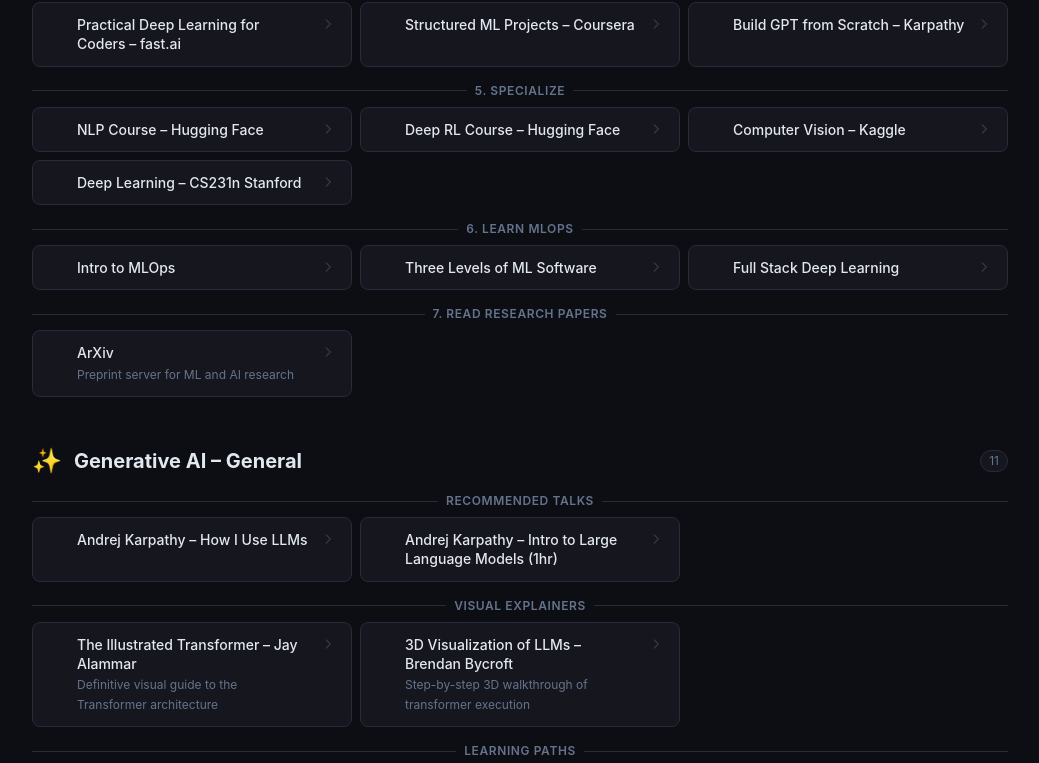
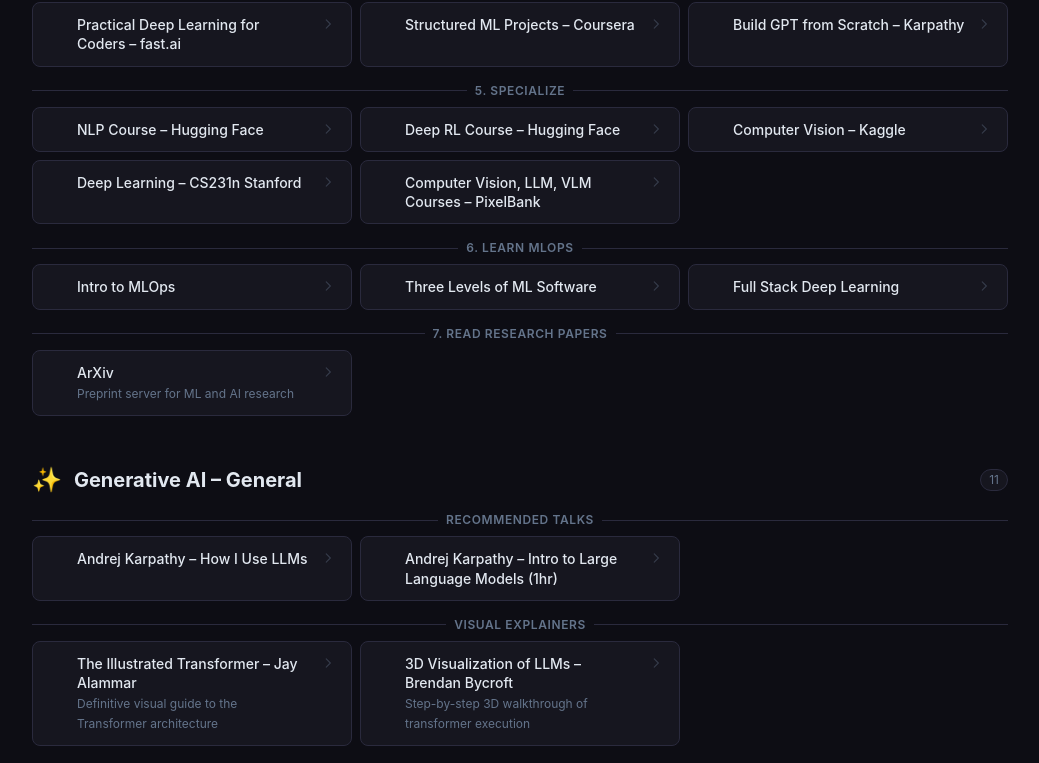
Before and after one commit to viveknaskar/everything-ai-ml, a Next.js app in the folder website/: page / in a window 1280 px wide. Shown: the part 1595-2358 px from the top of the page, without its empty margins (240-1279 px from the left). Built offline with nearby package versions, Linux system fonts and the light colour scheme.

Commit message:
added additional resources

```diff
--- a/website/src/data/resources.ts
+++ b/website/src/data/resources.ts
@@ -114,6 +114,7 @@ export const sections: Section[] = [
           { title: "Deep RL Course – Hugging Face", url: "https://huggingface.co/learn/deep-rl-course/unit0/introduction" },
           { title: "Computer Vision – Kaggle", url: "https://www.kaggle.com/learn/computer-vision" },
           { title: "Deep Learning – CS231n Stanford", url: "https://www.youtube.com/watch?v=vT1JzLTH4G4&list=PLSVEhWrZWDHQTBmWZufjxpw3s8sveJtnJ" },
+          { title: "Computer Vision, LLM, VLM Courses – PixelBank", url: "https://pixelbank.dev" },
         ],
       },
       {
@@ -302,6 +303,7 @@ export const sections: Section[] = [
       { title: "GenAIOps: Operationalize Generative AI (YouTube)", url: "https://www.youtube.com/watch?v=UfUoG_Ijgq4" },
       { title: "MLOps.org", url: "https://ml-ops.org/" },
       { title: "Full Stack Deep Learning", url: "https://fullstackdeeplearning.com/course/2022/" },
+      { title: "Systems & Networking for AI Engineers – PixelBank", url: "https://pixelbank.dev/systems" },
     ],
   },
   {
@@ -405,6 +407,7 @@ export const sections: Section[] = [
       { title: "RL Course by David Silver", url: "https://www.youtube.com/watch?v=2pWv7GOvuf0&list=PLqYmG7hTraZDM-OYHWgPebj2MfCFzFObQ" },
       { title: "NLP with Deep Learning – Stanford CS224n", url: "https://www.youtube.com/watch?v=rmVRLeJRkl4&list=PLoROMvodv4rMFqRtEuo6SGjY4XbRIVRd4" },
       { title: "Practical Deep Learning for Coders – fast.ai", url: "https://course.fast.ai/" },
+      { title: "CV, LLM, VLM Courses – PixelBank", url: "https://pixelbank.dev" },
     ],
   },
   {
@@ -561,6 +564,7 @@ export const sections: Section[] = [
       { title: "ML Interviews MVP – GitHub", url: "https://github.com/khangich/machine-learning-interview" },
       { title: "Designing Machine Learning Systems", url: "https://www.oreilly.com/library/view/designing-machine-learning/9781098107956/" },
       { title: "ML System Design: 650 Case Studies – GitHub", url: "https://github.com/mallahyari/ml-practical-usecases", description: "Real-world ML use cases from 100+ companies including Netflix, Airbnb, and Uber" },
+      { title: "ML Coding Questions – PixelBank", url: "https://pixelbank.dev/collections" },
     ],
   },
 ];
```
